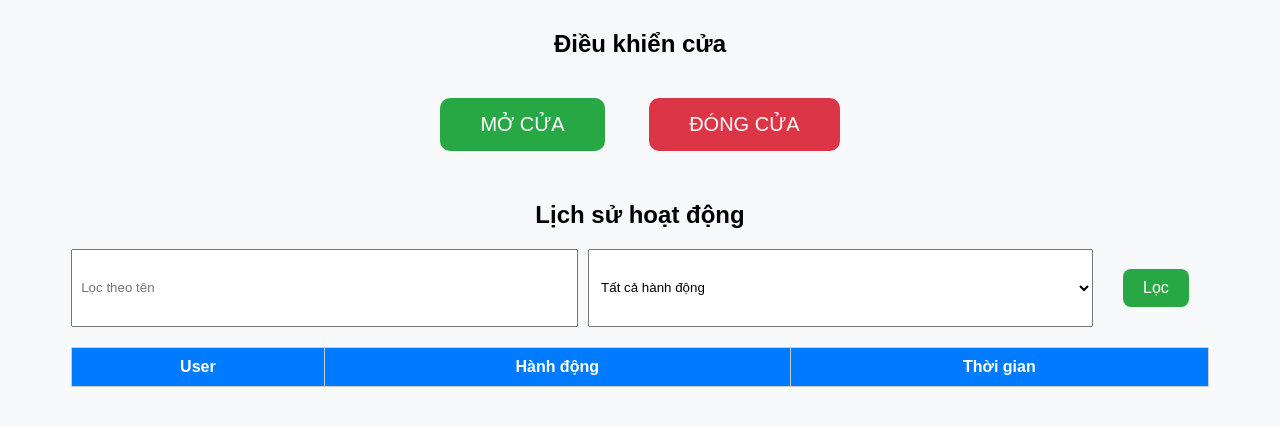
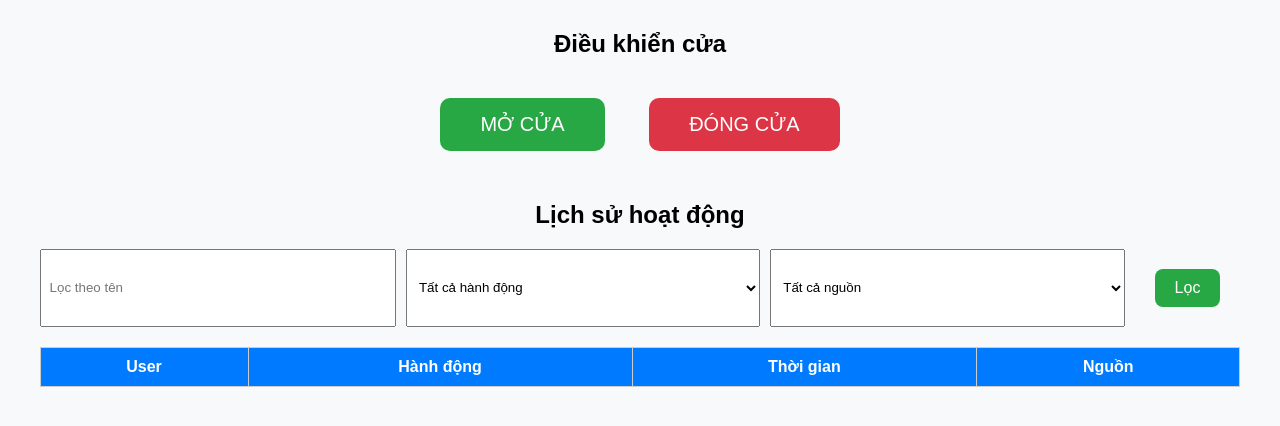
Before and after one commit to minh95702/BTLIOTDaSua, a Flask app: template templates/dieukhiencua.html in a window 1280 px wide. Shown: the top 426 px of the page. Run offline with Flask 3, Linux system fonts and the light colour scheme; the template is opened without the code that fills it, so the values that code supplies are empty.

Commit message:
Update dieukhiencua.html

```diff
--- a/templates/dieukhiencua.html
+++ b/templates/dieukhiencua.html
@@ -19,7 +19,7 @@
         #close { background: #dc3545; }
 
         table {
-            width: 90%;
+            width: 95%;
             margin: 20px auto;
             border-collapse: collapse;
             background: white;
@@ -32,7 +32,7 @@
         th { background: #007bff; color: white; }
 
         .filter-box {
-            width: 90%;
+            width: 95%;
             margin: 20px auto;
             display: flex;
             gap: 10px;
@@ -66,6 +66,11 @@
             <option value="MỞ cửa">MỞ cửa</option>
             <option value="ĐÓNG cửa">ĐÓNG cửa</option>
         </select>
+        <select id="filterSource">
+            <option value="">Tất cả nguồn</option>
+            <option value="web">Web</option>
+            <option value="ai">AI client</option>
+        </select>
         <button onclick="loadLogs()">Lọc</button>
     </div>
 
@@ -75,6 +80,7 @@
                 <th>User</th>
                 <th>Hành động</th>
                 <th>Thời gian</th>
+                <th>Nguồn</th>
             </tr>
         </thead>
         <tbody id="logTable"></tbody>
@@ -86,7 +92,7 @@ async function sendCmd(cmd) {
     let res = await fetch("/door_control", {
         method: "POST",
         headers: {"Content-Type": "application/json"},
-        body: JSON.stringify({command: cmd})
+        body: JSON.stringify({command: cmd, source: "web"})
     });
     alert(await res.text());
     loadLogs();
@@ -99,13 +105,15 @@ async function loadLogs() {
 
     let userFilter = document.getElementById("filterUser").value.toLowerCase();
     let actionFilter = document.getElementById("filterAction").value;
+    let sourceFilter = document.getElementById("filterSource").value;
 
     let tbody = document.getElementById("logTable");
     tbody.innerHTML = "";
 
     data.filter(row =>
         (userFilter === "" || row.user_id.toLowerCase().includes(userFilter)) &&
-        (actionFilter === "" || row.action === actionFilter)
+        (actionFilter === "" || row.action === actionFilter) &&
+        (sourceFilter === "" || row.source === sourceFilter)
     )
     .forEach(row => {
         tbody.innerHTML += `
@@ -113,10 +121,12 @@ async function loadLogs() {
                 <td>${row.user_id}</td>
                 <td>${row.action}</td>
                 <td>${row.time}</td>
+                <td>${row.source}</td>
             </tr>`;
     });
 }
 
+// Load log lúc mở trang
 loadLogs();
 </script>
 
```
